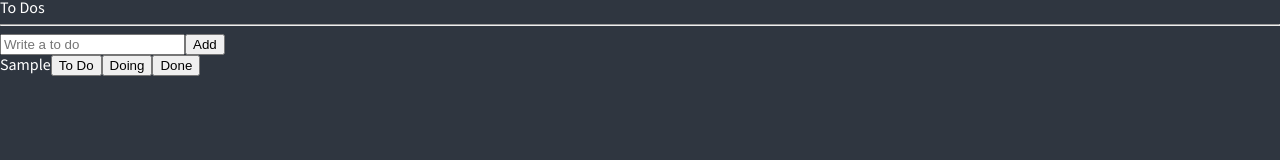
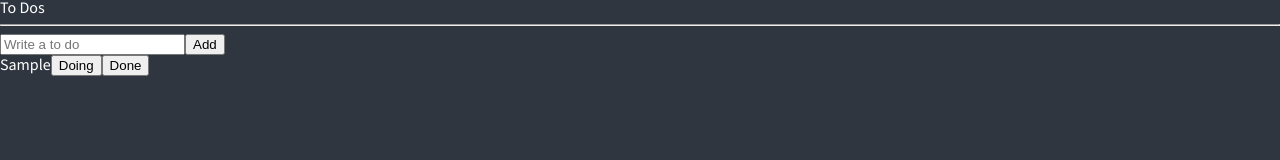
Before and after one commit to moonssa/react-masterclass, a React (Create React App) app: page / in a window 1280 px wide. Both pictures are taken after typing "Sample" into the empty fields and a click on the button "Add". Shown: the top 160 px of the page. Built offline with nearby package versions, Linux system fonts and the light colour scheme.

Commit message:
categories

```diff
--- a/src/components/ToDo.tsx
+++ b/src/components/ToDo.tsx
@@ -1,12 +1,33 @@
 import { ITodo } from "./atoms";
 
-function ToDo({ text }: ITodo) {
+function ToDo({ text, category }: ITodo) {
+  // const onClick = (newCategory: ITodo["category"]) => {
+  //   console.log(newCategory);
+  // };
+  const onClick = (event: React.MouseEvent<HTMLButtonElement>) => {
+    console.log(event.currentTarget.name);
+    const {
+      currentTarget: { name },
+    } = event;
+  };
   return (
     <li>
       <span>{text}</span>
-      <button>To Do</button>
-      <button>Doing</button>
-      <button>Done</button>
+      {category !== "TO_DO" && (
+        <button name="TO_DO" onClick={onClick}>
+          To Do
+        </button>
+      )}
+      {category !== "DOING" && (
+        <button name="DOING" onClick={onClick}>
+          Doing
+        </button>
+      )}
+      {category !== "DONE" && (
+        <button name="DONE" onClick={onClick}>
+          Done
+        </button>
+      )}
     </li>
   );
 }
```
